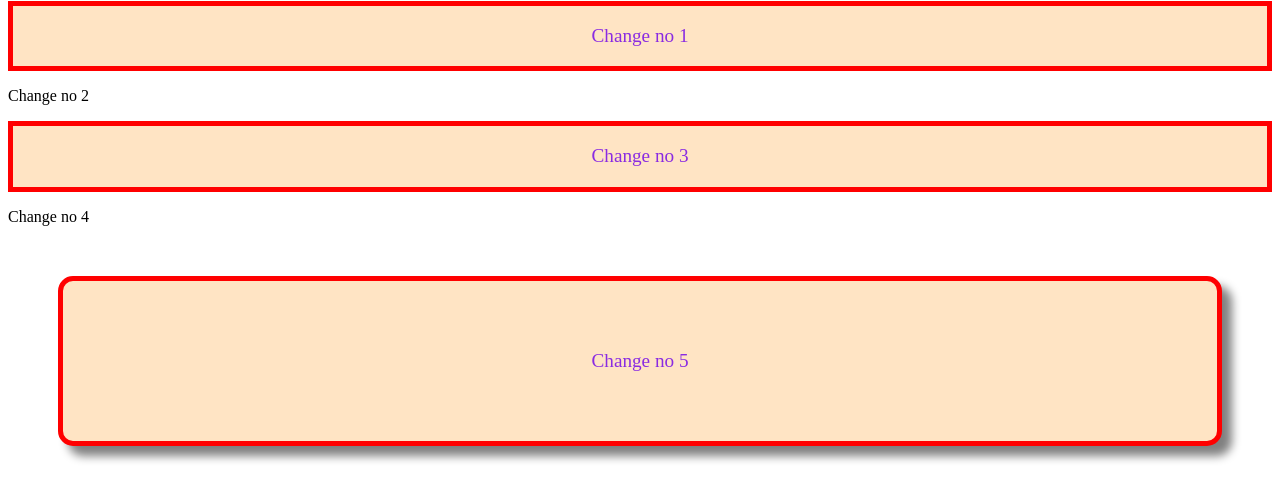
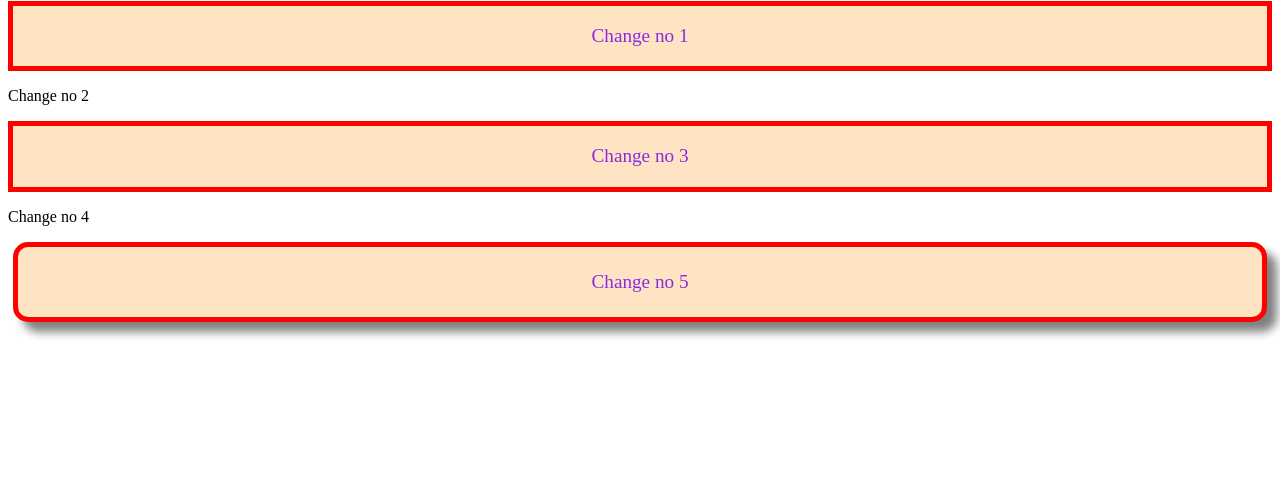
Before and after one commit to SamitRaiyan/repo-1, a plain HTML site: page index.html in a window 1280 px wide. Shown: the part 79-580 px from the top of the page. Drawn offline with Linux system fonts and the light colour scheme.

Commit message:
commited with gitbash

```diff
--- a/style.css
+++ b/style.css
@@ -9,8 +9,8 @@
     text-align: center;
 }
 #Change5{
-    margin: 50px;
-    padding: 50px;
+    margin: 5px;
+    padding: 5px;
     border-radius: 15px;
     box-shadow: 10px 10px 10px gray;
 }
```
